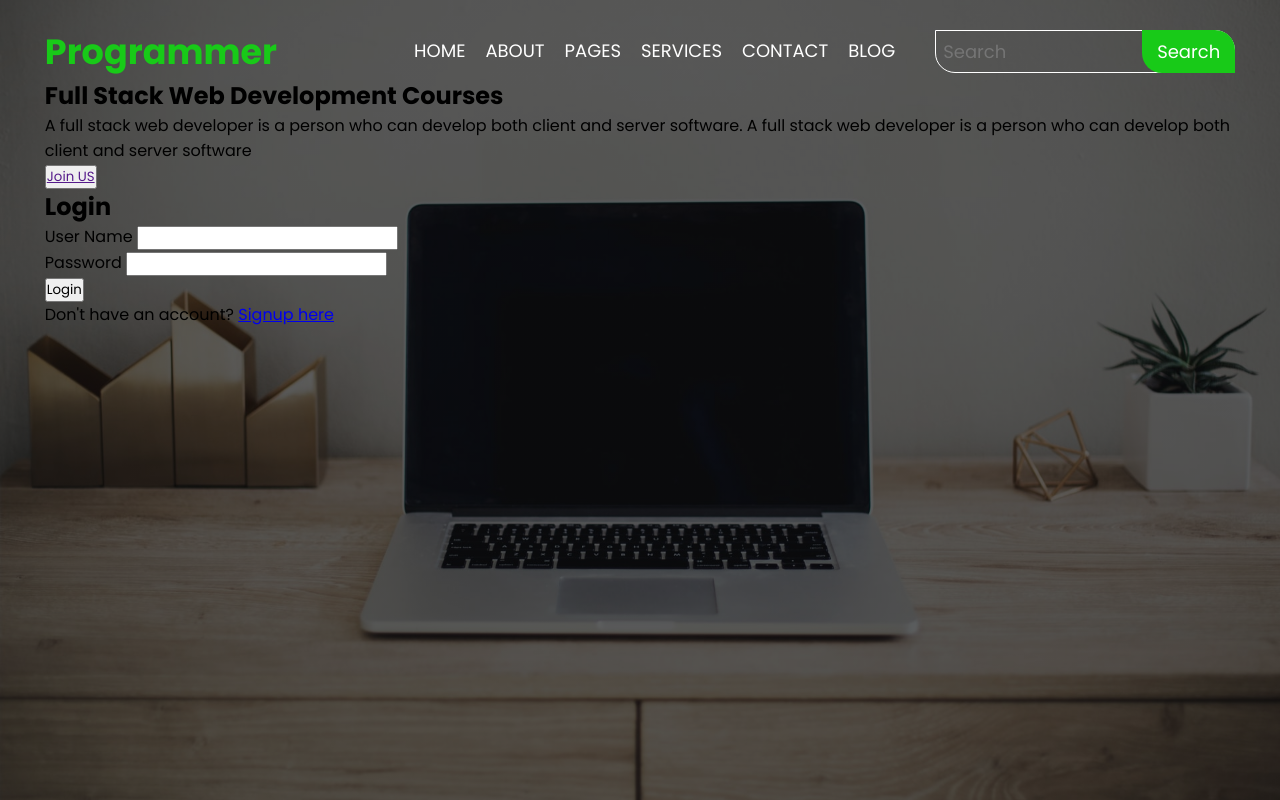
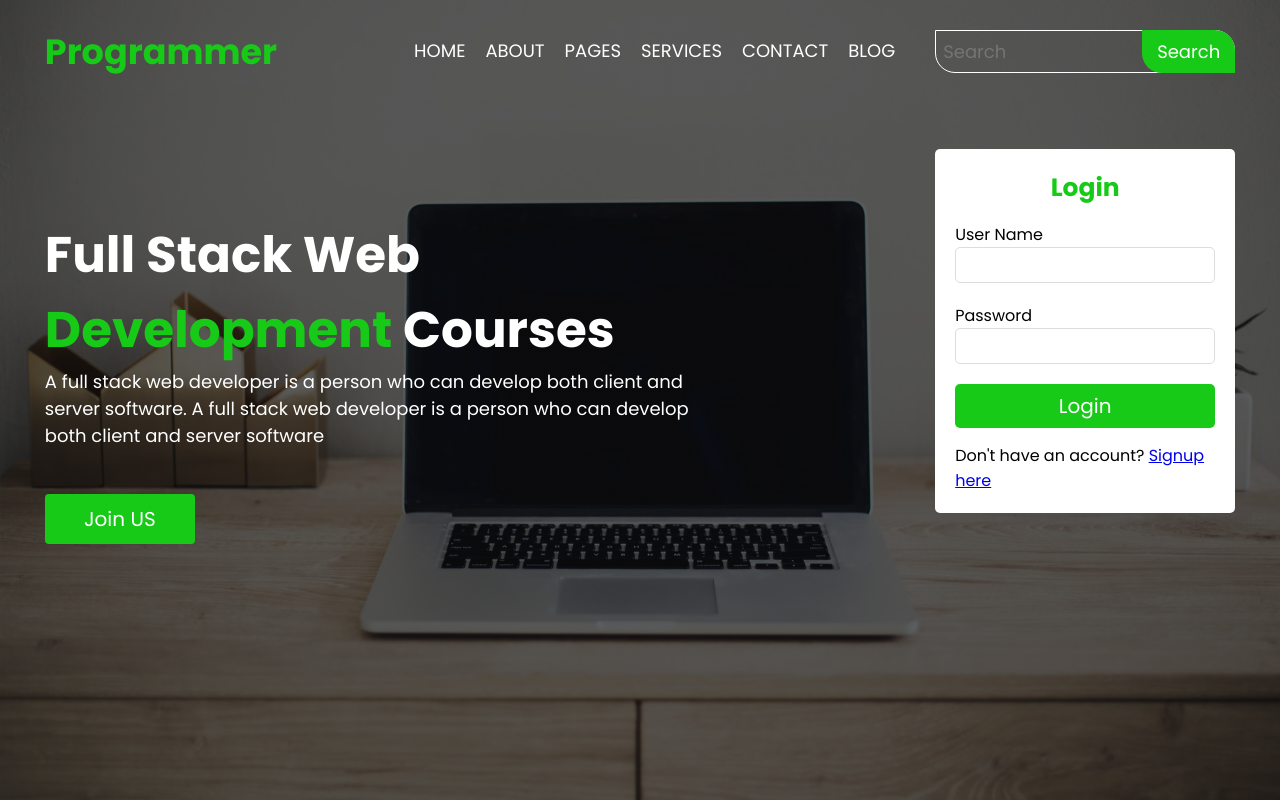
Before and after one commit to hzamanshohag/programmer, a plain HTML site: page index.html in a window 1280 px wide. Drawn offline with Linux system fonts and the light colour scheme.

Commit message:
Header Added

```diff
--- a/index.html
+++ b/index.html
@@ -35,13 +35,13 @@
             <div class="bottom">
 
                 <div class="bottom-left">
-                    <h2>Full Stack Web Development Courses</h2>
+                    <h2>Full Stack Web <span>Development</span> Courses</h2>
                     <p>A full stack web developer is a person who can develop both client and server software. A full stack web developer is a person who can develop both client and server software</p>
-                    <button class="btn bottom-left-btn"><a href="">Join US</a></button>
+                    <button class="btn bottom-left-btn"><a href="#">Join US</a></button>
                 </div>
 
                 <div class="bottom-right">
-                    <form action="">
+                    <form action id="login-from">
                         <h2>Login</h2>
 
                         <div>
--- a/style.css
+++ b/style.css
@@ -98,3 +98,109 @@ header{
     border-bottom-left-radius: 20px;
     cursor: pointer;
 }
+/* Start Header Bottom */
+
+.bottom{
+    display: flex;
+    justify-content: space-between;
+    align-items: center;
+}
+
+.bottom-left{
+
+}
+
+.bottom-left h2{
+    font-size: 50px;
+    color: #fff;
+    width: 600px;
+    margin-top: 20px;
+    box-sizing: border-box;
+}
+
+.bottom-left h2 span{
+    color: #18CA18;
+}
+
+.bottom-left {
+    color: #fff;
+    width: 650px;
+    margin-top: 120px;
+    margin-bottom: 40px;
+    font-size: 18px;
+}
+
+.bottom-left-btn{
+    width: 150px;
+    padding: 10px;
+    font-size: 20px;
+    border: none;
+    cursor: pointer;
+    border-radius: 4px;
+    background-color: #18CA18;
+    color: #fff;
+    transition: 0.5s;
+    box-sizing: border-box;
+    margin-top: 45px;
+}
+
+.bottom-left-btn:hover a{
+    color: black;
+}
+
+.bottom-left-btn a{
+    text-decoration: none;
+    color: #fff;
+}
+
+.bottom-left-btn:hover{
+    color: black;
+    background-color: aquamarine;
+    font-weight: bold;
+}
+/* Start Header Discription */
+
+.bottom-right{
+    width: 300px;
+    padding: 20px;
+    background-color: #fff;
+    border-radius: 5px;
+}
+
+#login-from h2{
+    color: #18CA18;
+    font-size: 25px;
+    text-align: center;
+    margin-bottom: 15px;
+}
+
+#login-from input{
+    display: block;
+    width: 100%;
+    padding: 7px;
+    border: 1px solid #ddd;
+    border-radius: 5px;
+    outline: none;
+    margin-bottom: 20px;
+}
+
+#login-from .login-btn{
+    width: 100%;
+    background-color: #18CA18;
+    border: none;
+    padding: 7px;
+    font-size: 20px;
+    color: #fff;
+    border-radius: 5px;
+    margin-bottom: 15px;
+    cursor: pointer;
+    transition: 0.5s;
+}
+
+#login-from .login-btn:hover{
+    background-color: aquamarine;
+    color: black;
+    font-weight: bold;
+}
+
+/* End Header Section */
```
